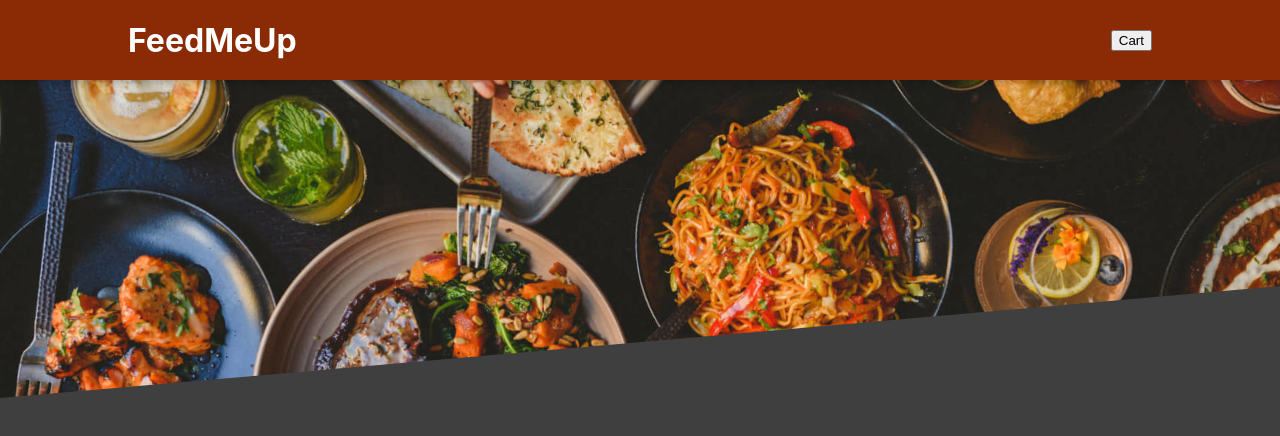
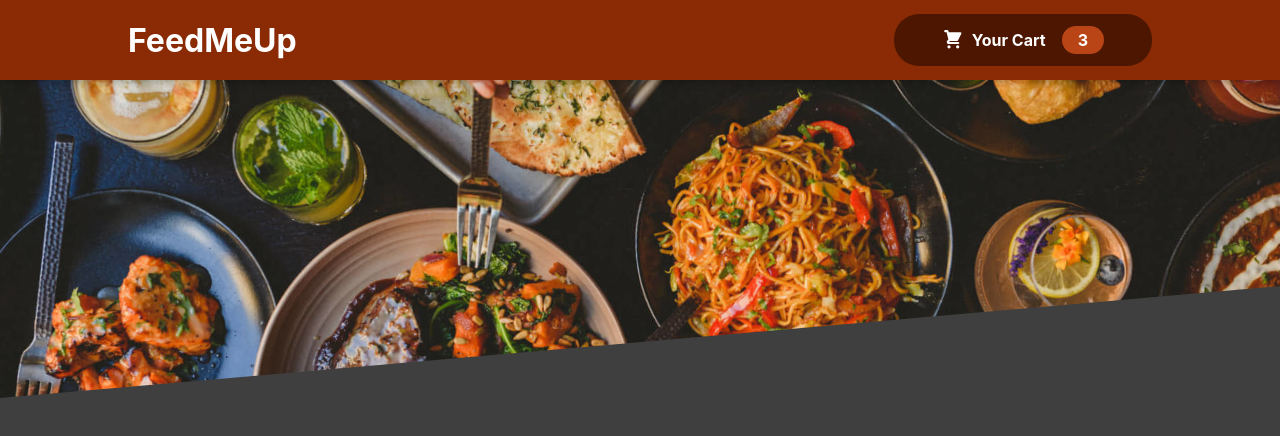
Before and after one commit to TheMankel/FeedMeUp, a React (Create React App) app: page / in a window 1280 px wide. Shown: the top 436 px of the page. Built offline with nearby package versions, Linux system fonts and the light colour scheme.

Commit message:
Added HeaderCartButton component

```diff
--- /dev/null
+++ b/src/components/Cart/CartIcon.js
@@ -0,0 +1,12 @@
+const CartIcon = () => {
+  return (
+    <svg
+      xmlns='http://www.w3.org/2000/svg'
+      viewBox='0 0 20 20'
+      fill='currentColor'>
+      <path d='M3 1a1 1 0 000 2h1.22l.305 1.222a.997.997 0 00.01.042l1.358 5.43-.893.892C3.74 11.846 4.632 14 6.414 14H15a1 1 0 000-2H6.414l1-1H14a1 1 0 00.894-.553l3-6A1 1 0 0017 3H6.28l-.31-1.243A1 1 0 005 1H3zM16 16.5a1.5 1.5 0 11-3 0 1.5 1.5 0 013 0zM6.5 18a1.5 1.5 0 100-3 1.5 1.5 0 000 3z' />
+    </svg>
+  );
+};
+
+export default CartIcon;
--- a/src/components/Layout/Header.js
+++ b/src/components/Layout/Header.js
@@ -1,3 +1,4 @@
+import HeaderCartButton from './HeaderCartButton';
 import mealsImage from '../../assets/meals.jpg';
 import classes from './Header.module.css';
 
@@ -6,7 +7,7 @@
     <>
       <header className={classes.header}>
         <h1>FeedMeUp</h1>
-        <button>Cart</button>
+        <HeaderCartButton />
       </header>
       <div className={classes['main-image']}>
         <img src={mealsImage} alt='A table full of delicious food!' />
--- /dev/null
+++ b/src/components/Layout/HeaderCartButton.js
@@ -0,0 +1,16 @@
+import CartIcon from '../Cart/CartIcon';
+import classes from './HeaderCartButton.module.css';
+
+function HeaderCartButton(props) {
+  return (
+    <button className={classes.button}>
+      <span className={classes.icon}>
+        <CartIcon />
+      </span>
+      <span>Your Cart</span>
+      <span className={classes.badge}>3</span>
+    </button>
+  );
+}
+
+export default HeaderCartButton;
--- /dev/null
+++ b/src/components/Layout/HeaderCartButton.module.css
@@ -0,0 +1,59 @@
+.button {
+  cursor: pointer;
+  font: inherit;
+  border: none;
+  background-color: #4d1601;
+  color: white;
+  padding: 0.75rem 3rem;
+  display: flex;
+  justify-content: space-around;
+  align-items: center;
+  border-radius: 25px;
+  font-weight: bold;
+}
+
+.button:hover,
+.button:active {
+  background-color: #2c0d00;
+}
+
+.icon {
+  width: 1.35rem;
+  height: 1.35rem;
+  margin-right: 0.5rem;
+}
+
+.badge {
+  background-color: #b94517;
+  padding: 0.25rem 1rem;
+  border-radius: 25px;
+  margin-left: 1rem;
+  font-weight: bold;
+}
+
+.button:hover .badge,
+.button:active .badge {
+  background-color: #92320c;
+}
+
+.bump {
+  animation: bump 300ms ease-out;
+}
+
+@keyframes bump {
+  0% {
+    transform: scale(1);
+  }
+  10% {
+    transform: scale(0.9);
+  }
+  30% {
+    transform: scale(1.1);
+  }
+  50% {
+    transform: scale(1.15);
+  }
+  100% {
+    transform: scale(1);
+  }
+}
```
